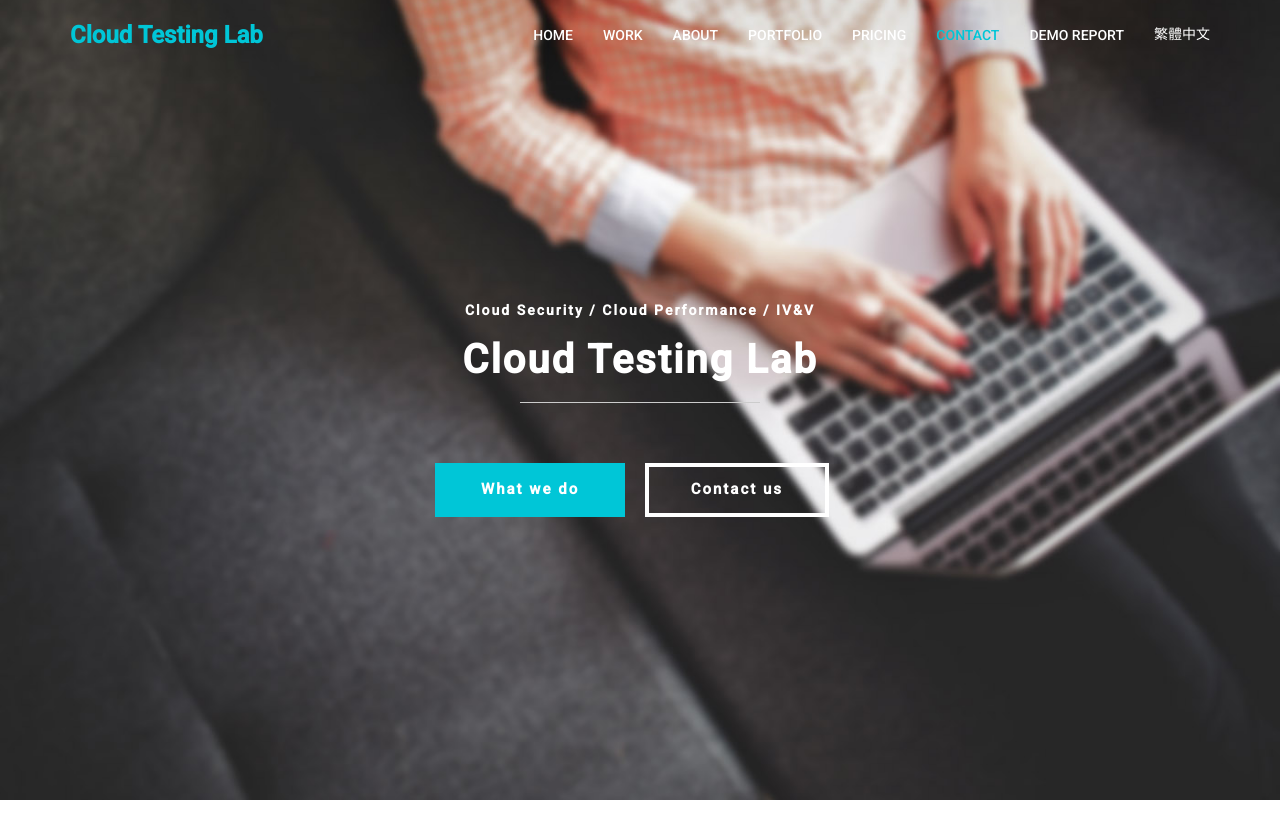
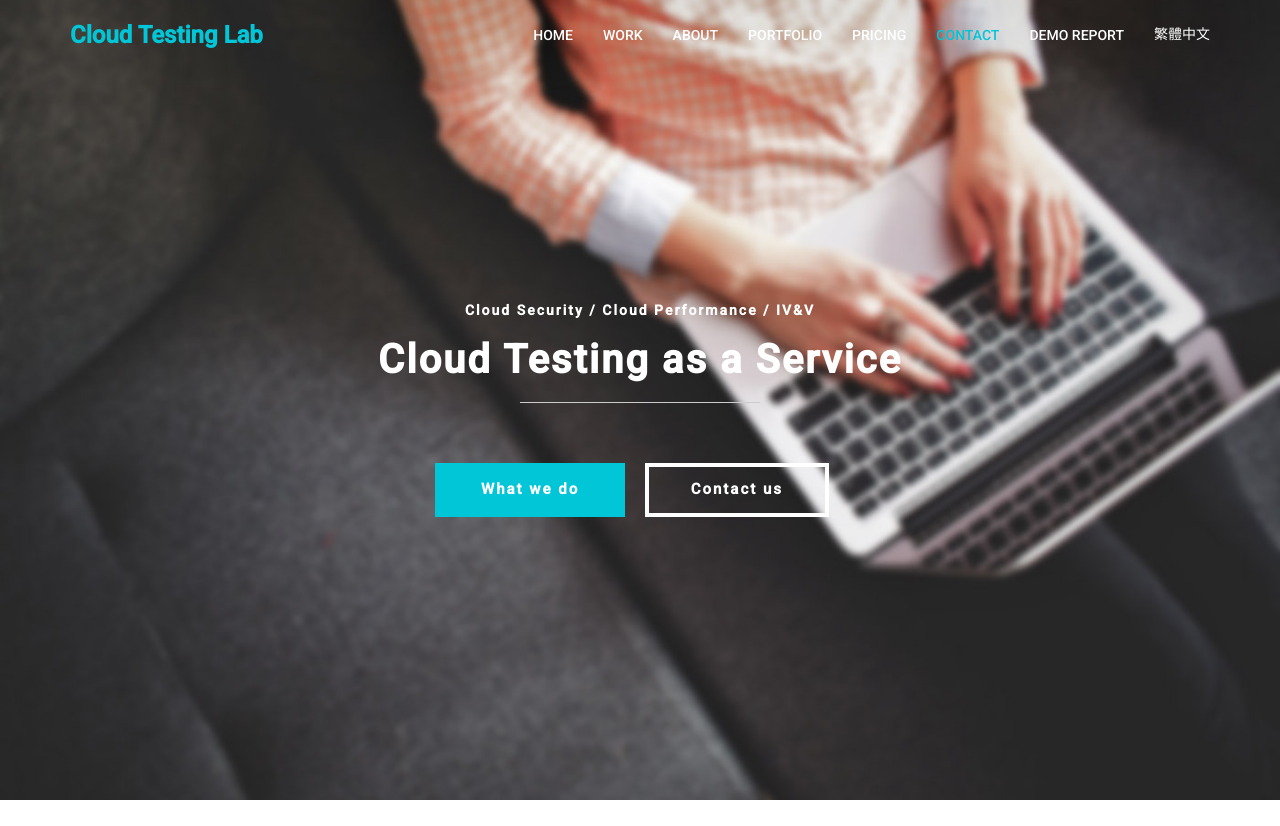
Before and after one commit to yuka1981/ctlweb, a Django app: page / in a window 1280 px wide. Shown: the top 826 px of the page. Run offline with Django 3.2, Linux system fonts and the light colour scheme; some libraries are stand-ins or nearby versions.

Commit message:
修改 Cloud Test Lab -> Cloud Testing as a Service

```diff
--- a/pages/templates/pages/home.html
+++ b/pages/templates/pages/home.html
@@ -6,7 +6,7 @@
             <div class="col-md-12 col-sm-12">
                 <!-- <h3>WEB DESIGN / WEB DEVELOPMENT / SOCIAL MEDIA</h3> -->
                 <h3>Cloud Security / Cloud Performance / IV&V</h3>
-                <h1>Cloud Testing Lab</h1>
+                <h1>Cloud Testing as a Service</h1>
                 <hr>
                 <a href="#work" class="smoothScroll btn btn-danger">What we do</a>
                 <a href="#contact" class="smoothScroll btn btn-default">Contact us</a>
```
